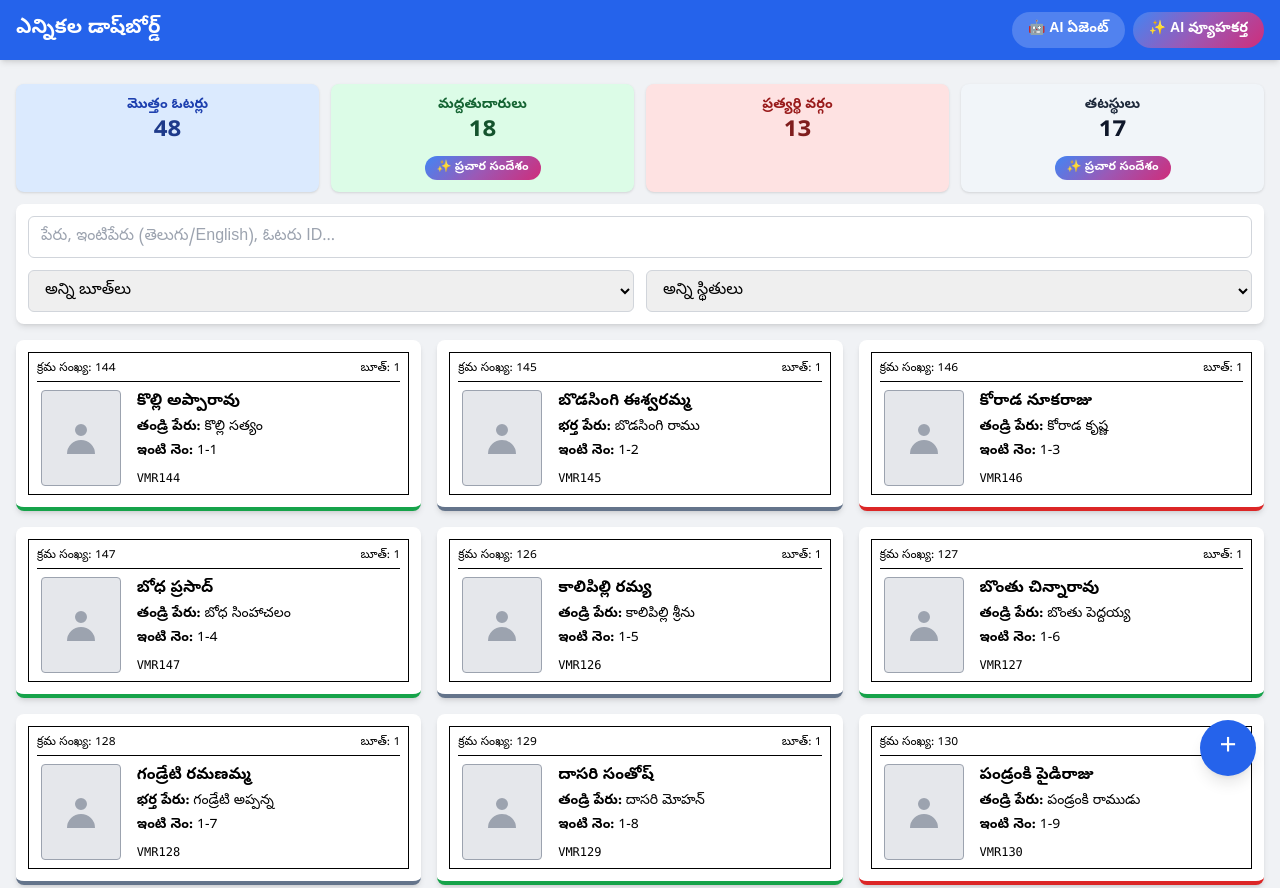
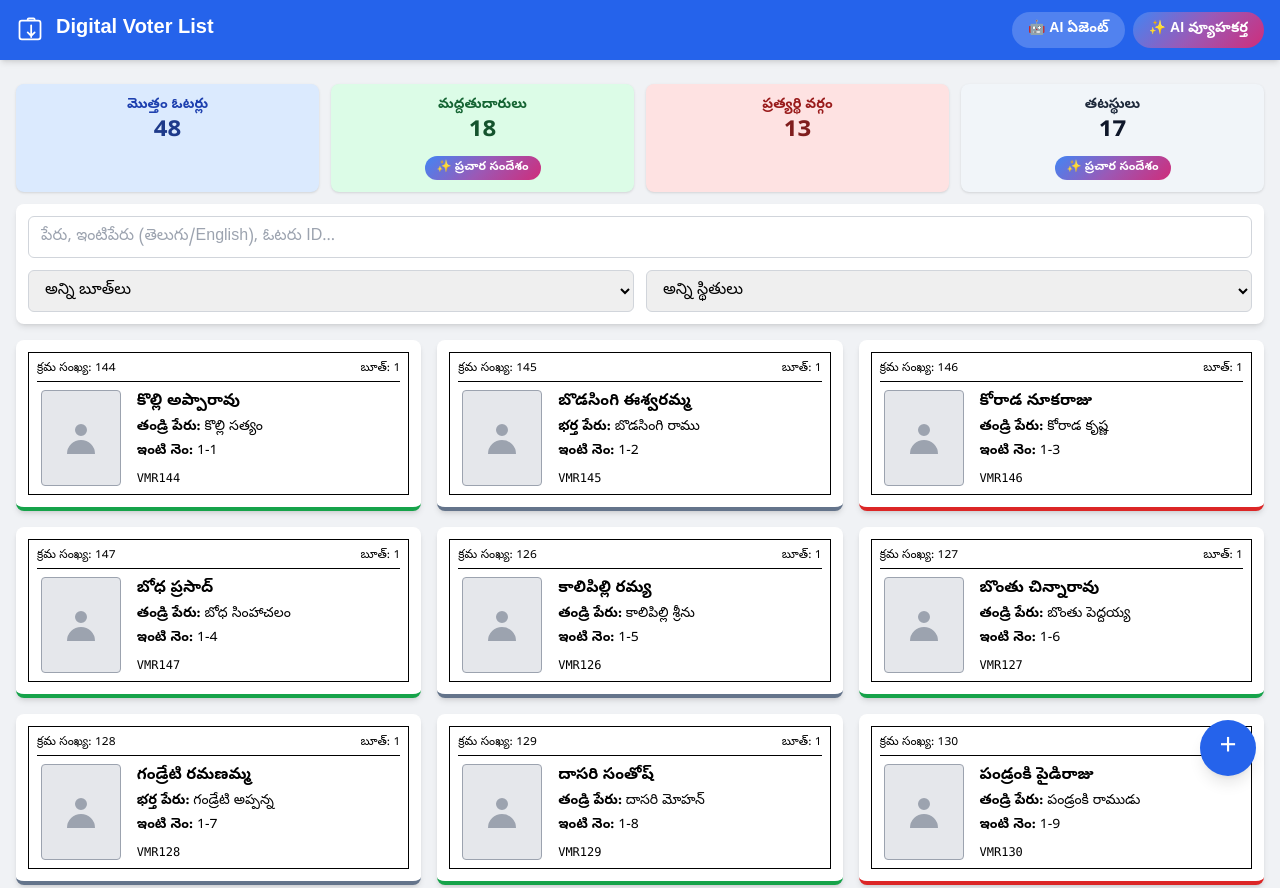
Before and after one commit to sansakolli/village-election-repo, a plain HTML site: page index.html in a window 1280 px wide. Shown: the top 888 px of the page. Drawn offline with nearby package versions, Linux system fonts and the light colour scheme.

Commit message:
Update index.html

```diff
--- a/index.html
+++ b/index.html
@@ -67,7 +67,12 @@
     <!-- Header -->
     <header class="bg-blue-600 text-white shadow-md fixed top-0 left-0 right-0 z-40 transform transition-transform duration-300">
         <div class="container mx-auto px-4 py-3 flex justify-between items-center">
-            <h1 class="text-xl font-bold">ఎన్నికల డాష్‌బోర్డ్</h1>
+            <div class="flex items-center gap-3">
+                <svg xmlns="http://www.w3.org/2000/svg" class="h-7 w-7" fill="none" viewBox="0 0 24 24" stroke="currentColor" stroke-width="1.5">
+                    <path stroke-linecap="round" stroke-linejoin="round" d="M10 4H5a2 2 0 00-2 2v12a2 2 0 002 2h14a2 2 0 002-2V6a2 2 0 00-2-2h-5m-4 0V3a1 1 0 011-1h4a1 1 0 011 1v1m-6 0h6m-3 4v10m-3-4l3 3 3-3" />
+                </svg>
+                <h1 class="text-xl font-bold">Digital Voter List</h1>
+            </div>
             <div class="flex items-center gap-2">
                 <button id="ai-agent-btn" class="bg-white/20 text-white text-sm font-bold py-2 px-4 rounded-full hover:bg-white/30 transition">🤖 AI ఏజెంట్</button>
                 <button id="ai-strategist-btn" class="gemini-btn text-sm font-bold py-2 px-4 rounded-full">✨ AI వ్యూహకర్త</button>
@@ -315,7 +320,7 @@
         // --- GEMINI API FUNCTION ---
         async function callGeminiAPI(prompt) {
             const apiKey = ""; // Leave empty for automatic injection
-            const apiUrl = `https://generativelanguage.googleapis.com/v1beta/models/gemini-2.5-flash-preview-05-20:generateContent?key=${GEMINIAPIKEY}`;
+            const apiUrl = `https://generativelanguage.googleapis.com/v1beta/models/gemini-2.5-flash-preview-05-20:generateContent?key=AIzaSyATywl2Qw5dbOEpXLK4pdV5_P2yE0XoWVA`;
 
             const payload = {
                 contents: [{ parts: [{ text: prompt }] }],
```
